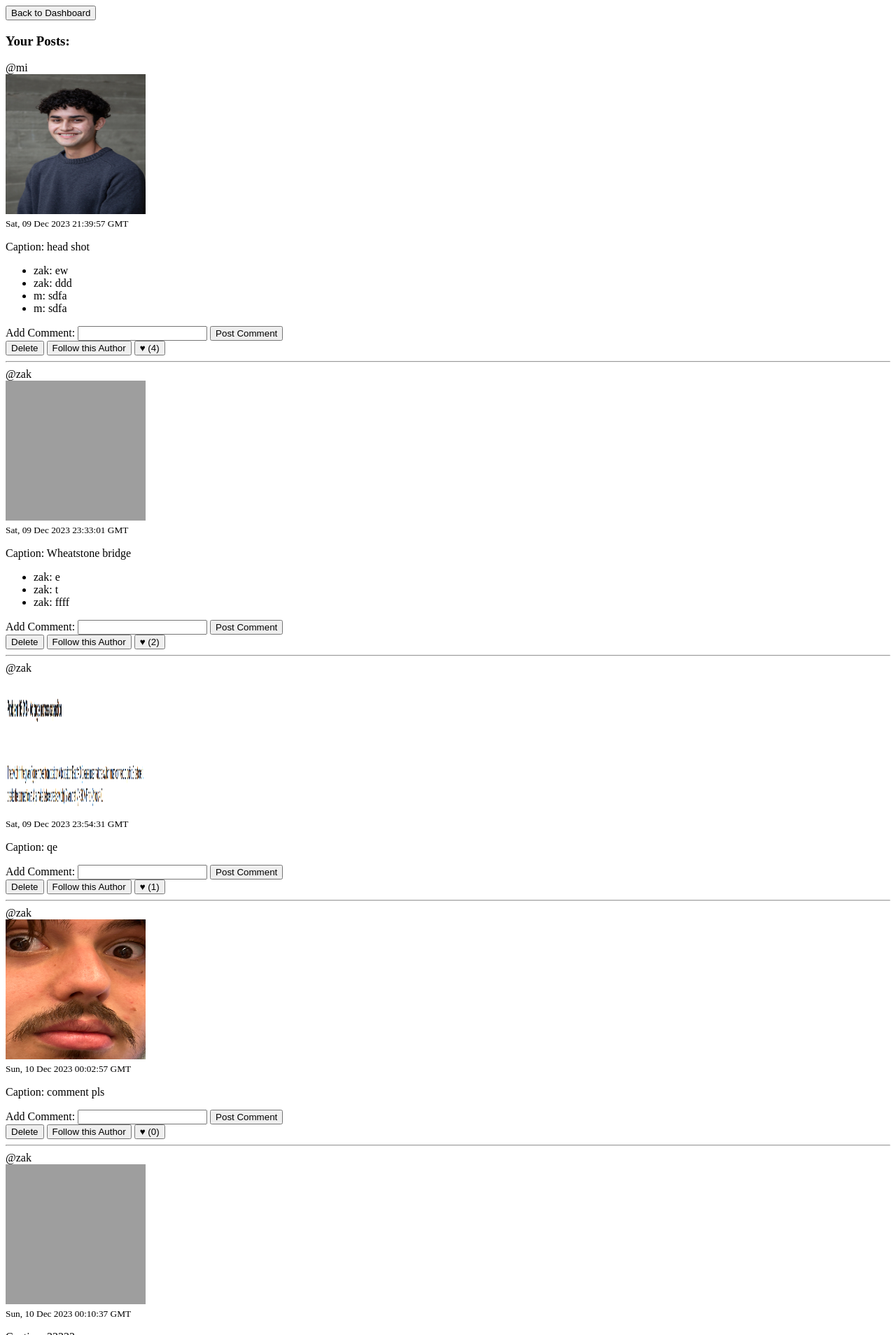
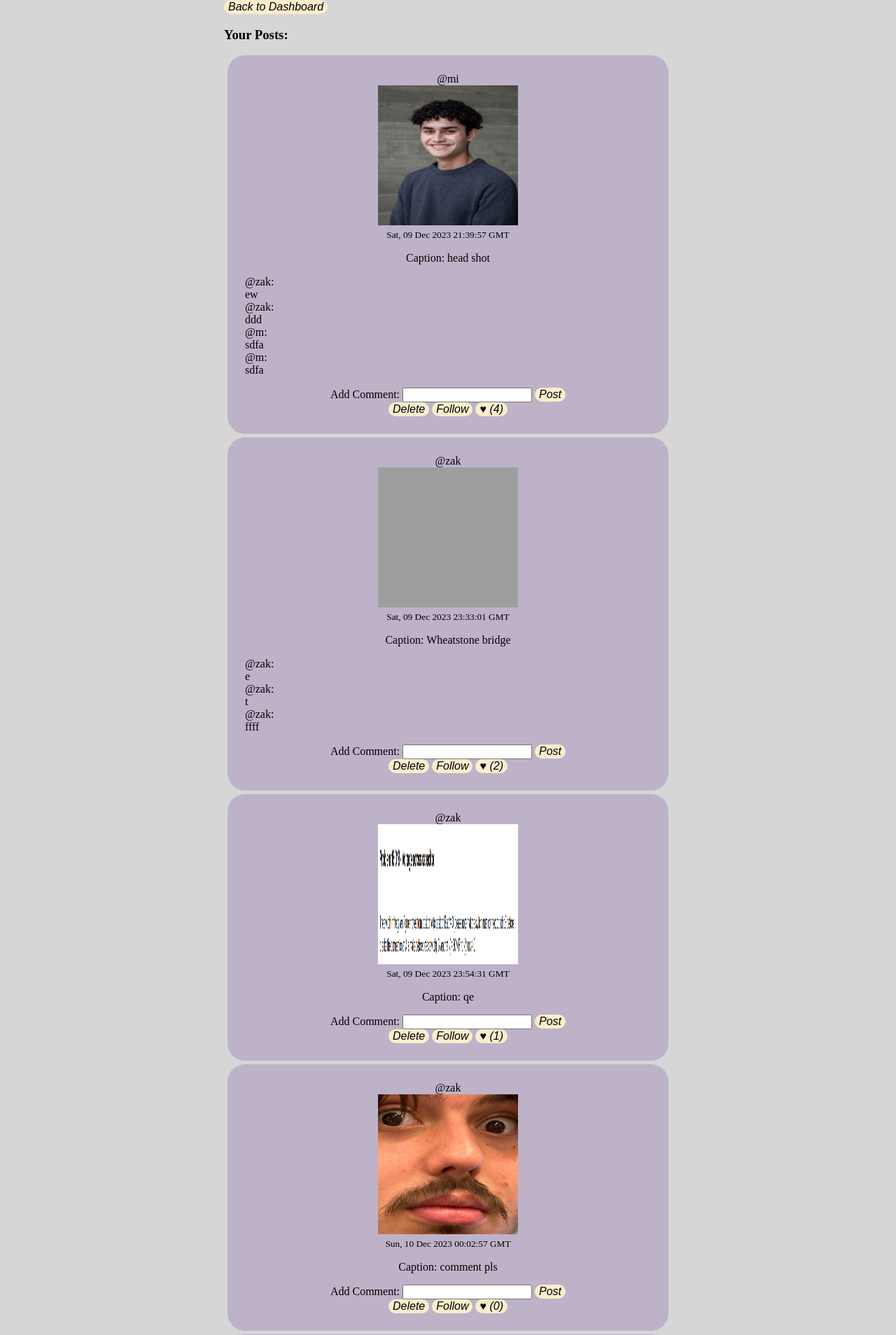
Before and after one commit to mtapia01/cse106Final, a Flask app: page /feed in a window 1280 px wide. Shown: the top 1908 px of the page at 70% size. Run offline with Flask 3, Linux system fonts and the light colour scheme; a user stored in the database is signed in; data comes from the database, SQL or seed files in the repository; both versions use the stored data as it was after the commit; grey boxes are pictures that could not be loaded.

Commit message:
Feat(feed.html): changed color style

```diff
--- /dev/null
+++ b/static/feedStyles.css
@@ -0,0 +1,53 @@
+#rcorners1 {
+    border-radius: 25px;
+    background-color: #aac7b4;
+    padding: 20px;
+    width: 200px;
+    height: 200px;
+    text-align: center;
+}
+button{
+    background-color: #faedcd;
+    width: auto;
+    border: none;
+    color: rgb(0, 0, 0);
+    border-radius: 25px;
+    /* padding: 15px 32px; */
+    text-align: center;
+    text-decoration: none;
+    /* display: inline-block; */
+    font-size: 16px;
+    width: auto;
+    font-style: italic;
+}
+button:hover{
+    background-color: #d4a373;
+    cursor:pointer;
+}
+.center{
+    margin: auto;
+    width: 50%;
+}
+.commentDiv{
+    width: 0;
+    /* margin: auto; */
+}
+.postDiv{
+    background-color: #BEB2C8;
+    padding: 10px;
+    border-radius: 25px;
+    padding: 20px;
+    /* width: 200px;
+    height: 200px; */
+    text-align: center;
+    padding: 25px;
+    margin: 5px;
+}
+li::before{
+    content: "@";
+}
+ul {
+    list-style-type: none;
+    padding-left: 0;
+    font-style: bold;
+}
--- a/static/main.js
+++ b/static/main.js
@@ -29,23 +29,23 @@ async function renderPost(){
             const deleteButton = `<button onclick="deletePost(${post.id})">Delete</button>`;
 
             postElement.insertAdjacentHTML('beforeend', `
-                <div id="post-${post.id}">
+                <div id="post-${post.id}" class="postDiv">
                     <span>@${post.user}</span> <br />
                     ${post.image ? `<img src="${imagePath}" alt="Post Image" width="200px" height="200px">` : ''} <br />
                     <small>${post.date_posted}</small> <br />
                     <p>Caption: ${post.content}</p>
                     <ul>
-                        ${post.comments.map(comment => `<li>${comment.user}: ${comment.content}</li>`).join('')}
+                        ${post.comments.map(comment => `<li class="commentDiv">${comment.user}: ${comment.content}</li>`).join('')}
                     </ul>
                     <form onsubmit="addComment(${post.id}); return false;">
                         <label for="comment">Add Comment:</label>
                         <input type="text" name="comment" required>
-                        <button type="submit">Post Comment</button>
+                        <button type="submit">Post</button>
                     </form>
                     ${deleteButton}
-                    <button onclick="followUser(${post.user_id})">Follow this Author</button>
+                    <button onclick="followUser(${post.user_id})">Follow</button>
                     <button id="like-count-${post.id}" onclick="likeButton(${post.id})">&#9829 (${post.likes || 0})</button>
-                    <hr>
+
                 </div>
             `);
             postArea.appendChild(postElement);
--- a/templates/feed.html
+++ b/templates/feed.html
@@ -5,10 +5,11 @@
     <meta charset="UTF-8">
     <meta name="viewport" content="width=device-width, initial-scale=1.0">
     <title>Fitsagram</title>
+    <link rel="stylesheet" href="{{ url_for('static', filename='feedStyles.css') }}">
 </head>
 
-<body>
-    <button class="center" onclick="redirectDashboard()">Back to Dashboard</button>
+<body class="fontMain center" style="background-color: #D7D6D6;">
+    <button class="" onclick="redirectDashboard()">Back to Dashboard</button>
 
     <h3>Your Posts:</h3>
 
@@ -18,7 +19,7 @@
     <script src="{{ url_for('static', filename='main.js') }}"></script>
     <script src="https://code.jquery.com/jquery-3.6.4.min.js"></script>
 
-    <script>
+    <!-- <script>
         function renderPosts() {
             // Assuming posts is a global variable containing the serialized posts
             posts.forEach(post => {
@@ -47,7 +48,7 @@
         function redirectDashboard() {
             window.location.href = '/dashboard';
         }
-    </script>
+    </script> -->
 </body>
 
 </html>
```
Also changed, not shown: instance/site.db.
